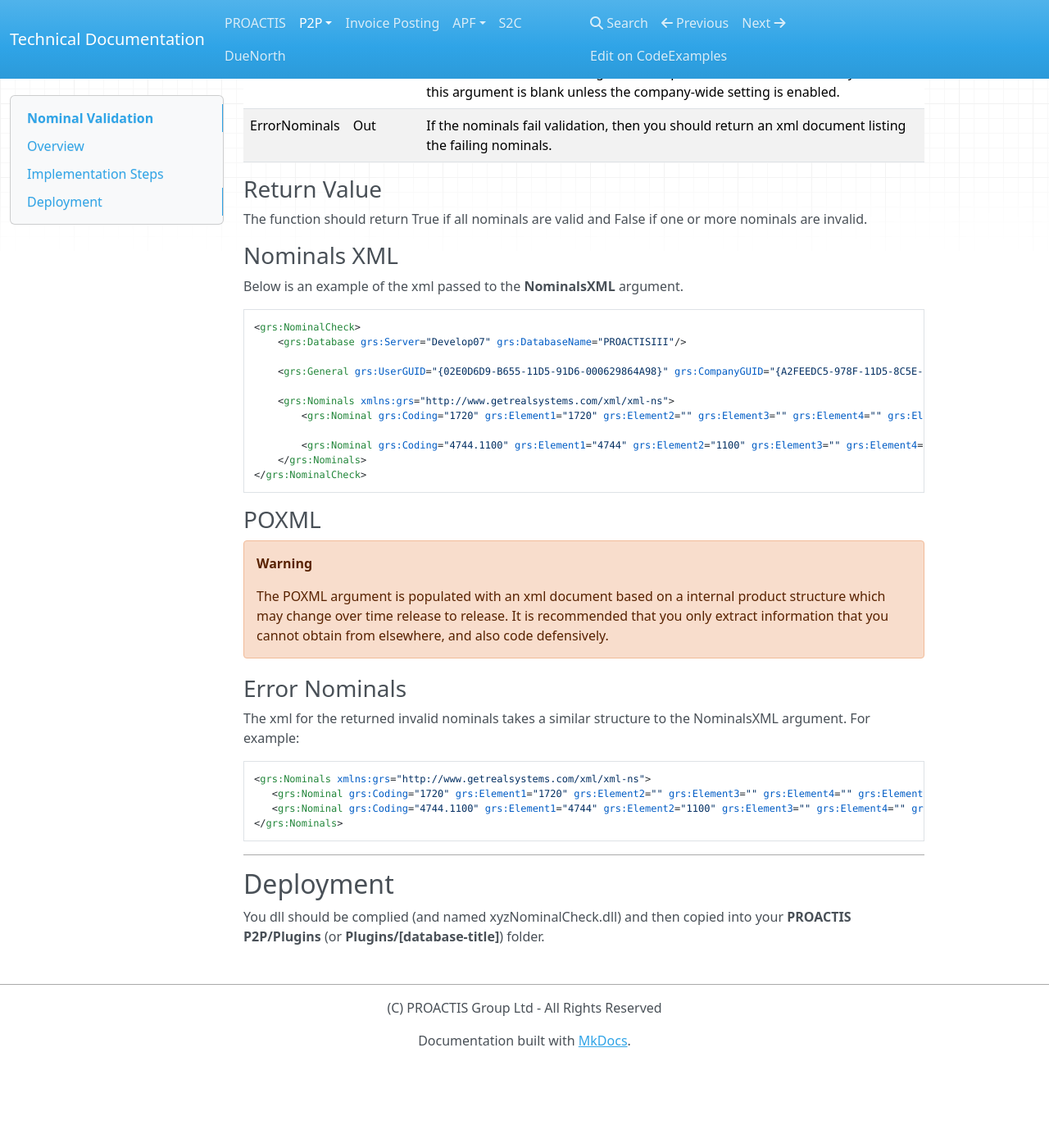
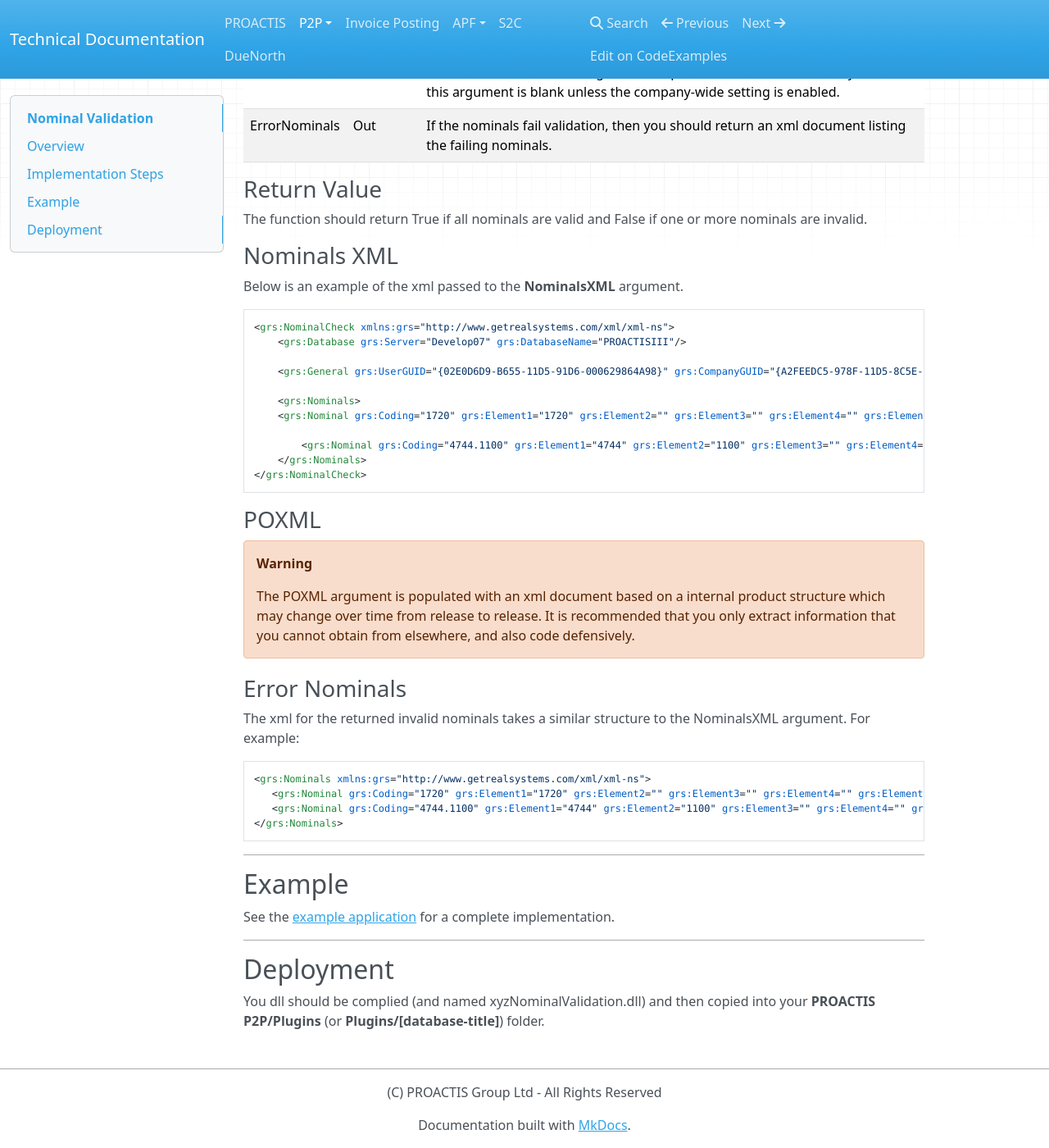
Before and after one commit to proactis-documentation/documentation-source, an MkDocs documentation site: the page built from docs/p2p/nominalvalidation.md, in a window 1280 px wide and 1400 px high, scrolled down 864 px. Shown: the whole window at 82% size. Built offline with MkDocs 1.6.1, drawn with Linux system fonts in a browser that asks for light colours; nearby versions of some CDN libraries; old or Windows-style settings are respelled for this version of MkDocs; before the commit the page ends 2161 px from its top, so only the background shows below that; some of the changed text lies outside the part shown.

Commit message:
NominalValidation

````diff
--- a/docs/p2p/nominalvalidation.md
+++ b/docs/p2p/nominalvalidation.md
@@ -13,7 +13,7 @@
 
 ## Implementation Steps
 
-+ Create a new C# Class Library project called xyzNominalCheck. ( _xyz_ can be anything)
++ Create a new C# Class Library project called xyzNominalValidation. ( _xyz_ can be anything)
 
 + Add a reference to __Purchasing Server\bin\PROACTIS.P2P.grsCustInterfaces.dll__
 
@@ -39,13 +39,13 @@
 ### Nominals XML
 Below is an example of the xml passed to the __NominalsXML__ argument.
 ```xml
-<grs:NominalCheck>
+<grs:NominalCheck xmlns:grs="http://www.getrealsystems.com/xml/xml-ns">
     <grs:Database grs:Server="Develop07" grs:DatabaseName="PROACTISIII"/>
 
     <grs:General grs:UserGUID="{02E0D6D9-B655-11D5-91D6-000629864A98}" grs:CompanyGUID="{A2FEEDC5-978F-11D5-8C5E-0001021ABF9B}"/>
 
-    <grs:Nominals xmlns:grs="http://www.getrealsystems.com/xml/xml-ns">
-        <grs:Nominal grs:Coding="1720" grs:Element1="1720" grs:Element2="" grs:Element3="" grs:Element4="" grs:Element5="" grs:Element6="" grs:Element7="" grs:Element8="" grs:ValidNominal="False"/>
+    <grs:Nominals>
+    <grs:Nominal grs:Coding="1720" grs:Element1="1720" grs:Element2="" grs:Element3="" grs:Element4="" grs:Element5="" grs:Element6="" grs:Element7="" grs:Element8="" grs:ValidNominal="False"/>
 
         <grs:Nominal grs:Coding="4744.1100" grs:Element1="4744" grs:Element2="1100" grs:Element3="" grs:Element4="" grs:Element5="" grs:Element6="" grs:Element7="" grs:Element8="" grs:ValidNominal="False"/>
     </grs:Nominals>
@@ -56,7 +56,7 @@
 
 !!! Warning
 
-    The POXML argument is populated with an xml document based on a internal product structure which may change over time release to release.  It is recommended that you only extract information that you cannot obtain from elsewhere,  and also code defensively.
+    The POXML argument is populated with an xml document based on a internal product structure which may change over time from release to release.  It is recommended that you only extract information that you cannot obtain from elsewhere,  and also code defensively.
 
 ### Error Nominals
 The xml for the returned invalid nominals takes a similar structure to the NominalsXML argument.  For example:
@@ -67,9 +67,13 @@
    <grs:Nominal grs:Coding="4744.1100" grs:Element1="4744" grs:Element2="1100" grs:Element3="" grs:Element4="" grs:Element5="" grs:Element6="" grs:Element7="" grs:Element8="" grs:ValidNominal="False"/>
 </grs:Nominals>
 ```
+---
+## Example
+
+See the [example application](https://github.com/proactis-documentation/ExampleApplications/tree/master/P2P/Nominal%20Validation) for a complete implementation.
 
 ---
 
 ## Deployment
 
-You dll should be complied (and named xyzNominalCheck.dll) and then copied into your __PROACTIS P2P/Plugins__  (or __Plugins/[database-title]__) folder.
+You dll should be complied (and named xyzNominalValidation.dll) and then copied into your __PROACTIS P2P/Plugins__  (or __Plugins/[database-title]__) folder.
````
